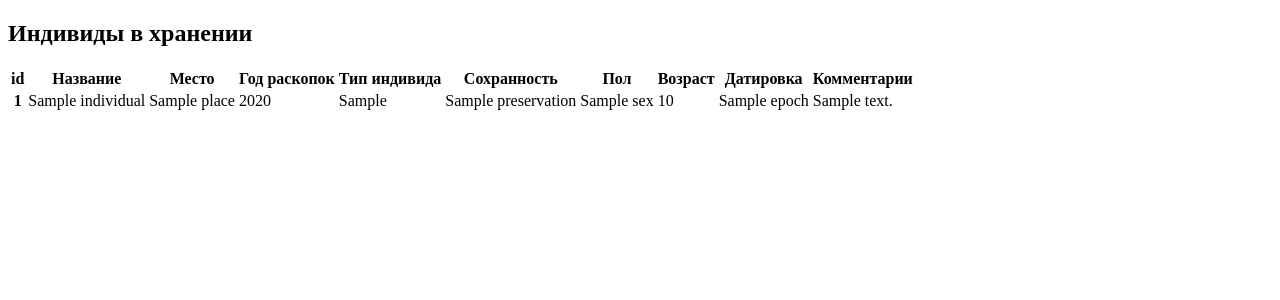
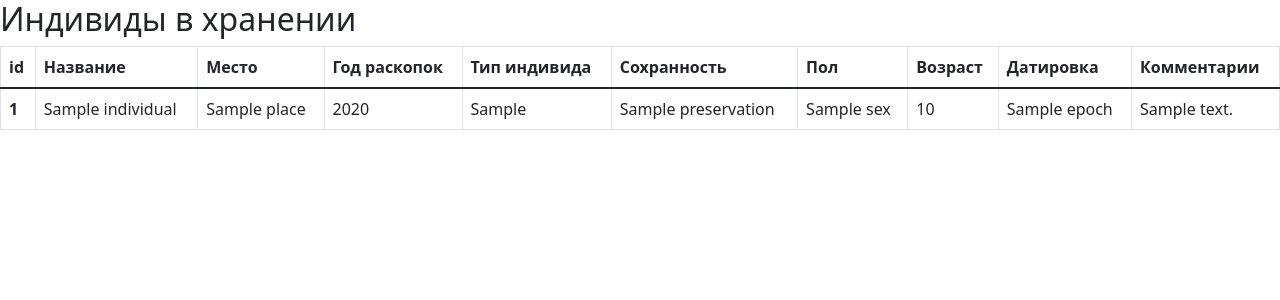
Before and after one commit to E-catalog/frontend, a Flask app: template frontend/templates/individuals.html in a window 1280 px wide. Shown: the top 300 px of the page. Run offline with Flask 2, Linux system fonts and the light colour scheme; the template is opened without the code that fills it: most values are stand-ins (such as "Sample title", 1, 10 or a date in 2020).

Commit message:
Fixed some problems, upgraded a template

```diff
--- a/frontend/__main__.py
+++ b/frontend/__main__.py
@@ -2,7 +2,7 @@
 
 
 def main():
-    app.run(host='0.0.0.0')
+    app.run()
 
 
 if __name__ == '__main__':
--- a/frontend/templates/individuals.html
+++ b/frontend/templates/individuals.html
@@ -2,11 +2,16 @@
 <html lang="ru">
   <head>
     <meta charset="utf-8">
-    <!--title>{{ title }}</title-->
+    <meta name="viewport" content="width=device-width, initial-scale=1">
+
+    <!-- Bootstrap CSS -->
+    <link href="https://cdn.jsdelivr.net/npm/bootstrap@5.1.3/dist/css/bootstrap.min.css" rel="stylesheet" integrity="sha384-1BmE4kWBq78iYhFldvKuhfTAU6auU8tT94WrHftjDbrCEXSU1oBoqyl2QvZ6jIW3" crossorigin="anonymous">
+
+    <title>{{ title }}</title>
   </head>
   <body>
     <h2>Индивиды в хранении</h2>
-    <table class="table">
+    <table class="table table-bordered">
         <thead>
           <tr>
             <th scope="col">id</th>
@@ -38,5 +43,14 @@
           {% endfor %}
         </tbody>
       </table>
+      <!-- Дополнительный JavaScript; выберите один из двух! -->
+
+      <!-- Вариант 1: Bootstrap в связке с Popper -->
+      <script src="https://cdn.jsdelivr.net/npm/bootstrap@5.1.3/dist/js/bootstrap.bundle.min.js" integrity="sha384-ka7Sk0Gln4gmtz2MlQnikT1wXgYsOg+OMhuP+IlRH9sENBO0LRn5q+8nbTov4+1p" crossorigin="anonymous"></script>
+
+      <!-- Вариант 2: Bootstrap JS отдельно от Popper
+      <script src="https://cdn.jsdelivr.net/npm/@popperjs/core@2.10.2/dist/umd/popper.min.js" integrity="sha384-7+zCNj/IqJ95wo16oMtfsKbZ9ccEh31eOz1HGyDuCQ6wgnyJNSYdrPa03rtR1zdB" crossorigin="anonymous"></script>
+      <script src="https://cdn.jsdelivr.net/npm/bootstrap@5.1.3/dist/js/bootstrap.min.js" integrity="sha384-QJHtvGhmr9XOIpI6YVutG+2QOK9T+ZnN4kzFN1RtK3zEFEIsxhlmWl5/YESvpZ13" crossorigin="anonymous"></script>
+      -->
   </body>
 </html>
```
Also changed, not shown: frontend/app.py (+5 -9 lines).
